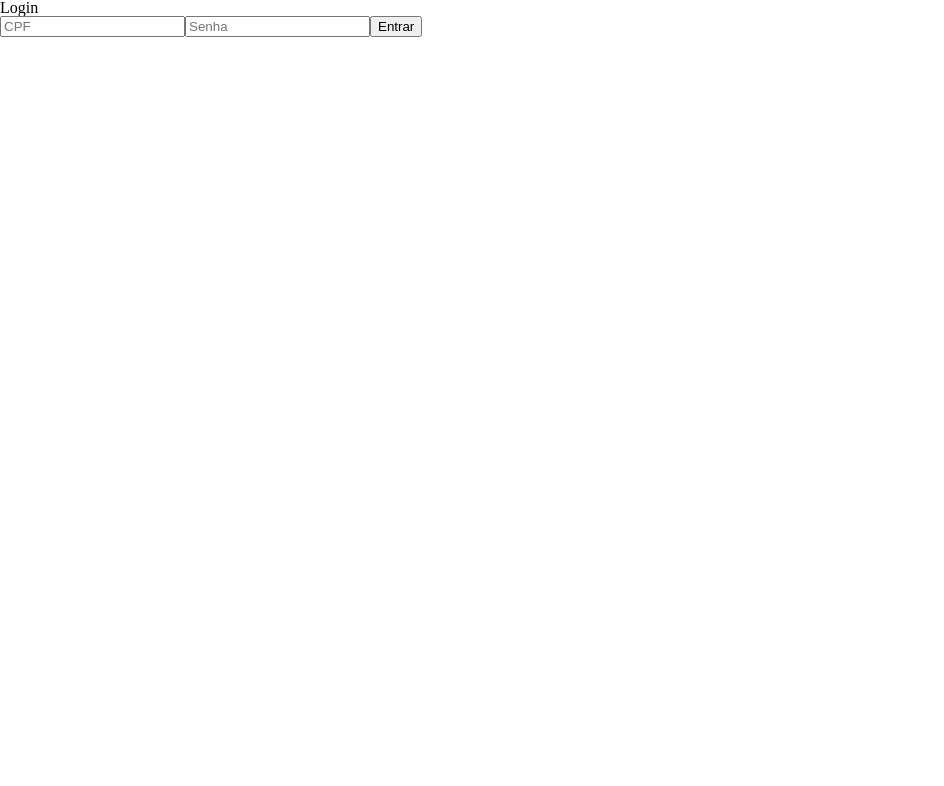
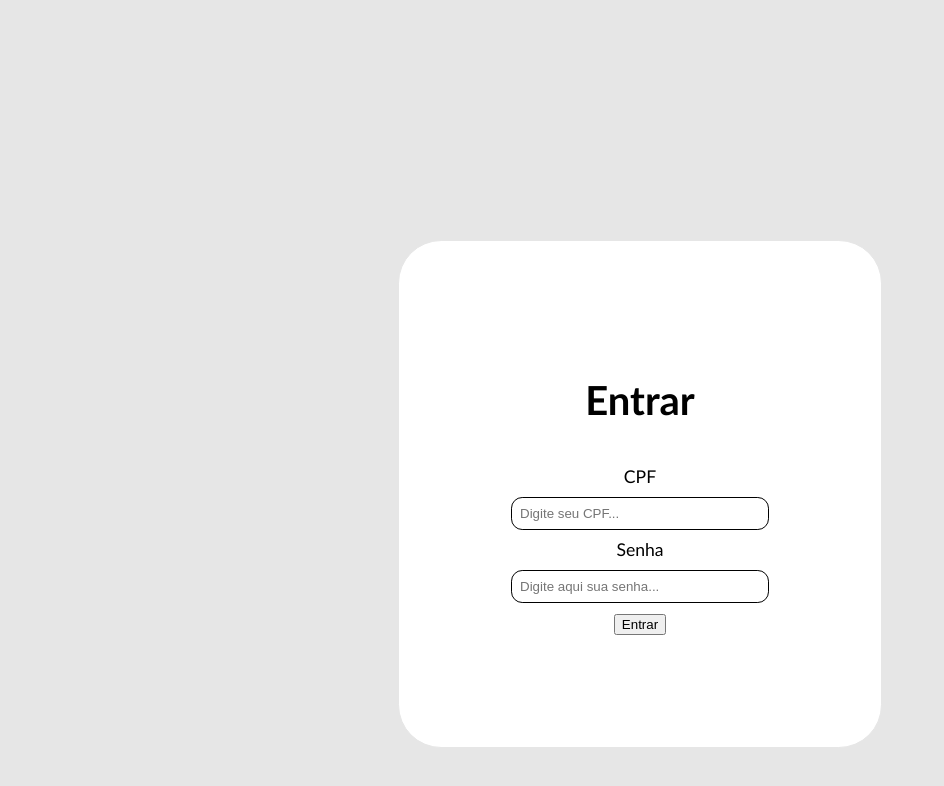
Before and after one commit to lucas14guesser/lex-libris-front-end, a Next.js app: page /login in a window 1280 px wide. Shown: the top 786 px of the page, without its empty margins (0-944 px from the left). Built offline with nearby package versions, Linux system fonts and the light colour scheme.

Commit message:
teste build

```diff
--- a/pages/_app.jsx
+++ b/pages/_app.jsx
@@ -1,15 +1,13 @@
-import React from "react";
-import { GlobalStyle } from "@/theme/GlobalStyles";
+import React from 'react';
+import { GlobalStyle } from '../src/theme/GlobalStyles';
 
-function MyApp({ Component, pageProps}) {
-    return (
-        <>
-            <React.Fragment>
-                <GlobalStyle />
-                <Component {...pageProps} />
-            </React.Fragment>
-        </>
-    )
+function MyApp({ Component, pageProps }) {
+  return (
+    <>
+      <GlobalStyle />
+      <Component {...pageProps} />
+    </>
+  );
 }
 
 export default MyApp;
--- /dev/null
+++ b/pages/_document.js
@@ -0,0 +1,36 @@
+import Document, { Html, Head, Main, NextScript } from 'next/document';
+import { ServerStyleSheet } from 'styled-components';
+
+export default class MyDocument extends Document {
+  static async getInitialProps(ctx) {
+    const sheet = new ServerStyleSheet();
+    const originalRenderPage = ctx.renderPage;
+
+    try {
+      ctx.renderPage = () =>
+        originalRenderPage({
+          enhanceApp: (App) => (props) => sheet.collectStyles(<App {...props} />),
+        });
+
+      const initialProps = await Document.getInitialProps(ctx);
+      return {
+        ...initialProps,
+        styles: [...initialProps.styles, ...sheet.getStyleElement()],
+      };
+    } finally {
+      sheet.seal();
+    }
+  }
+
+  render() {
+    return (
+      <Html>
+        <Head />
+        <body>
+          <Main />
+          <NextScript />
+        </body>
+      </Html>
+    );
+  }
+}
--- a/src/screens/general/CadastroScreen.jsx
+++ b/src/screens/general/CadastroScreen.jsx
@@ -1,4 +1,5 @@
 import CadastroFunction from "@/components/functions/CadastroFunctions";
+import { Titulo } from "@/theme/GlobalStyles";
 
 export default function CadastroScreen() {
     const {
@@ -14,7 +15,7 @@ export default function CadastroScreen() {
 
     return (
         <div>
-            <h1>Cadastro</h1>
+            <Titulo>Cadastro</Titulo>
             <form onSubmit={handleCadastro}>
                 <input
                     type="text"
--- a/src/screens/general/LoginScreen.jsx
+++ b/src/screens/general/LoginScreen.jsx
@@ -1,4 +1,6 @@
 import LoginFunctions from "@/components/functions/LoginFunctions";
+import { CamposInput, ContainerFormulario, Formulario, TextoLabel, Titulo } from "@/theme/GlobalStyles";
+import { ContainerLogin } from "@/theme/LoginScreenStyles";
 
 export default function LoginScreen() {
     const {
@@ -9,23 +11,27 @@ export default function LoginScreen() {
         handleLogin
     } = LoginFunctions();
     return (
-        <div>
-            <h1>Login</h1>
-            <form onSubmit={handleLogin}>
-                <input
+        <ContainerLogin>
+            <ContainerFormulario>
+                <Titulo>Entrar</Titulo>
+                <Formulario onSubmit={handleLogin}>
+                    <TextoLabel htmlFor="cpf">CPF</TextoLabel>
+                    <CamposInput
                         type="text"
-                    placeholder="CPF"
+                        placeholder="Digite seu CPF..."
                         value={cpf}
                         onChange={(e) => setCpf(e.target.value)}
                     />
-                <input
+                    <TextoLabel htmlFor="senha">Senha</TextoLabel>
+                    <CamposInput
                         type="password"
-                    placeholder="Senha"
+                        placeholder="Digite aqui sua senha..."
                         value={senha}
                         onChange={(e) => setSenha(e.target.value)}
                     />
                     <button type="submit">Entrar</button>
-            </form>
-        </div>
+                </Formulario>
+            </ContainerFormulario>
+        </ContainerLogin>
     );
 }
--- a/src/theme/GlobalStyles.js
+++ b/src/theme/GlobalStyles.js
@@ -1,48 +1,45 @@
-import { createGlobalStyle } from "styled-components"
-
+import { createGlobalStyle, styled } from "styled-components"
 
 export const GlobalStyle = createGlobalStyle`
-html, body, div, span, applet, object, iframe,
-h1, h2, h3, h4, h5, h6, p, blockquote, pre,
-a, abbr, acronym, address, big, cite, code,
-del, dfn, em, img, ins, kbd, q, s, samp,
-small, strike, strong, sub, sup, tt, var,
-b, u, i, center,
-dl, dt, dd, ol, ul, li,
-fieldset, form, label, legend,
-table, caption, tbody, tfoot, thead, tr, th, td,
-article, aside, canvas, details, embed,
-figure, figcaption, footer, header, hgroup,
-menu, nav, output, ruby, section, summary,
-time, mark, audio, video {
-	margin: 0;
-	padding: 0;
-	border: 0;
-	font-size: 100%;
-	font: inherit;
-	vertical-align: baseline;
-}
-/* HTML5 display-role reset for older browsers */
-article, aside, details, figcaption, figure,
-footer, header, hgroup, menu, nav, section {
-	display: block;
-}
-body {
-	line-height: 1;
-}
-ol, ul {
-	list-style: none;
-}
-blockquote, q {
-	quotes: none;
-}
-blockquote:before, blockquote:after,
-q:before, q:after {
-	content: '';
-	content: none;
-}
-table {
-	border-collapse: collapse;
-	border-spacing: 0;
+html, body {
+font-family: "Gill Sans", sans-serif;
+background-color: #E6E6E6;
+line-height: 1;
 }
 `
+export const Titulo = styled.h1`
+font-size: 2.5rem;
+color: #000000;
+margin-bottom: 3rem;
+`
+export const ContainerFormulario = styled.div`
+display: flex;
+flex-direction: column;
+flex-wrap: wrap;
+justify-content: center;
+text-align: center;
+align-items: center;
+padding: 7rem;
+background: #FFFFFF;
+border: .1rem solid #E6E6E6;
+border-radius: 2.7rem;
+`
+export const Formulario = styled.form`
+display: flex;
+justify-content: center;
+text-align: start;
+align-items: center;
+flex-direction: column;
+flex-wrap: wrap;
+gap: .7rem;
+`
+export const TextoLabel = styled.label`
+font-size: 1.1rem;
+`
+export const CamposInput = styled.input`
+width: 15rem;
+border: .1rem solid #000000;
+border-radius: .7rem;
+background: #FFFFFF;
+padding: .5rem;
+`
--- /dev/null
+++ b/src/theme/LoginScreenStyles.js
@@ -0,0 +1,11 @@
+import styled from "styled-components";
+
+export const ContainerLogin = styled.div`
+display: flex;
+flex-direction: column;
+justify-content: center;
+text-align: center;
+align-items: center;
+flex-wrap: wrap;
+margin-top: 15rem;
+`
```
Lines whose indentation alone changed are shown as unchanged.
